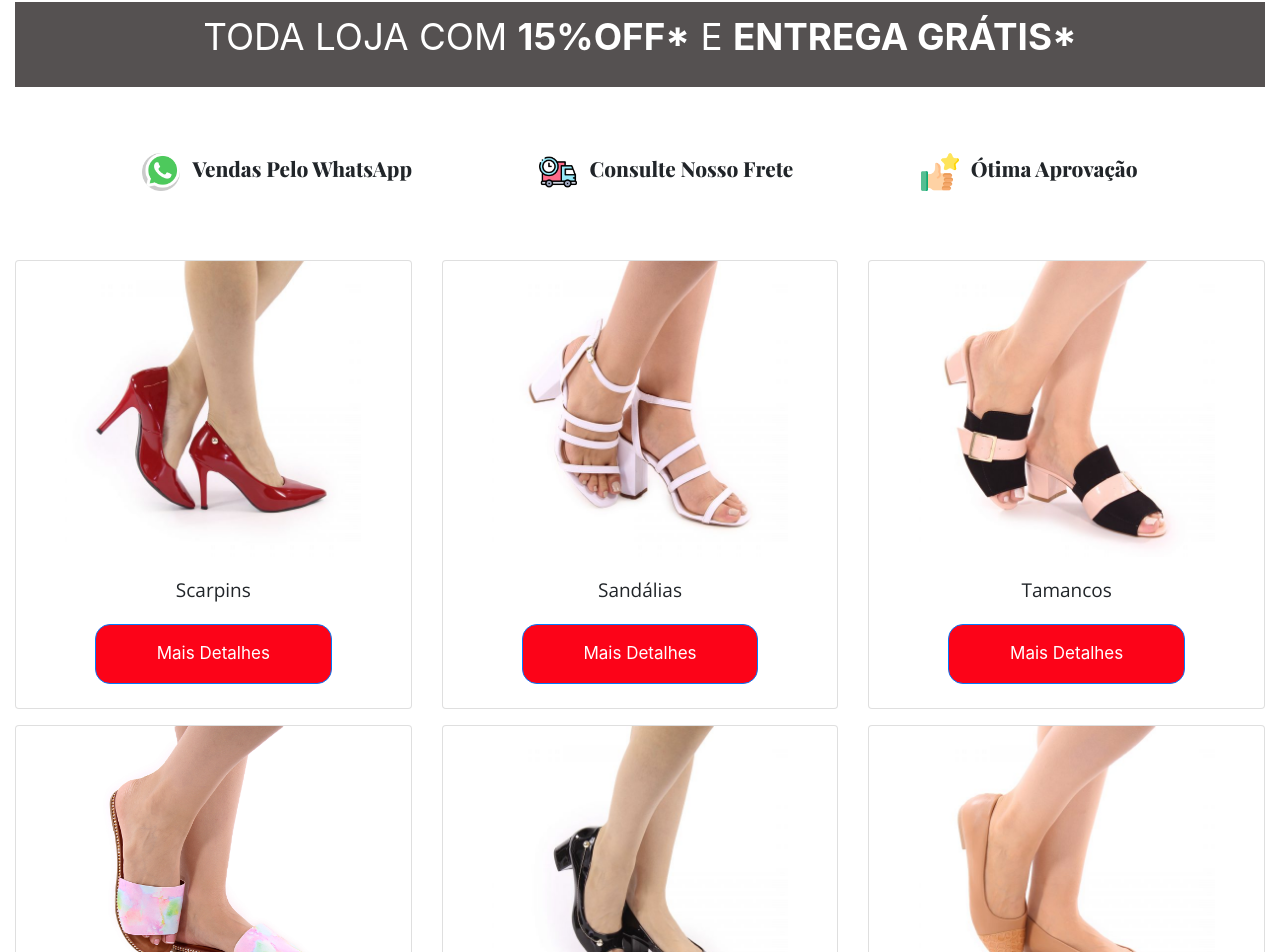
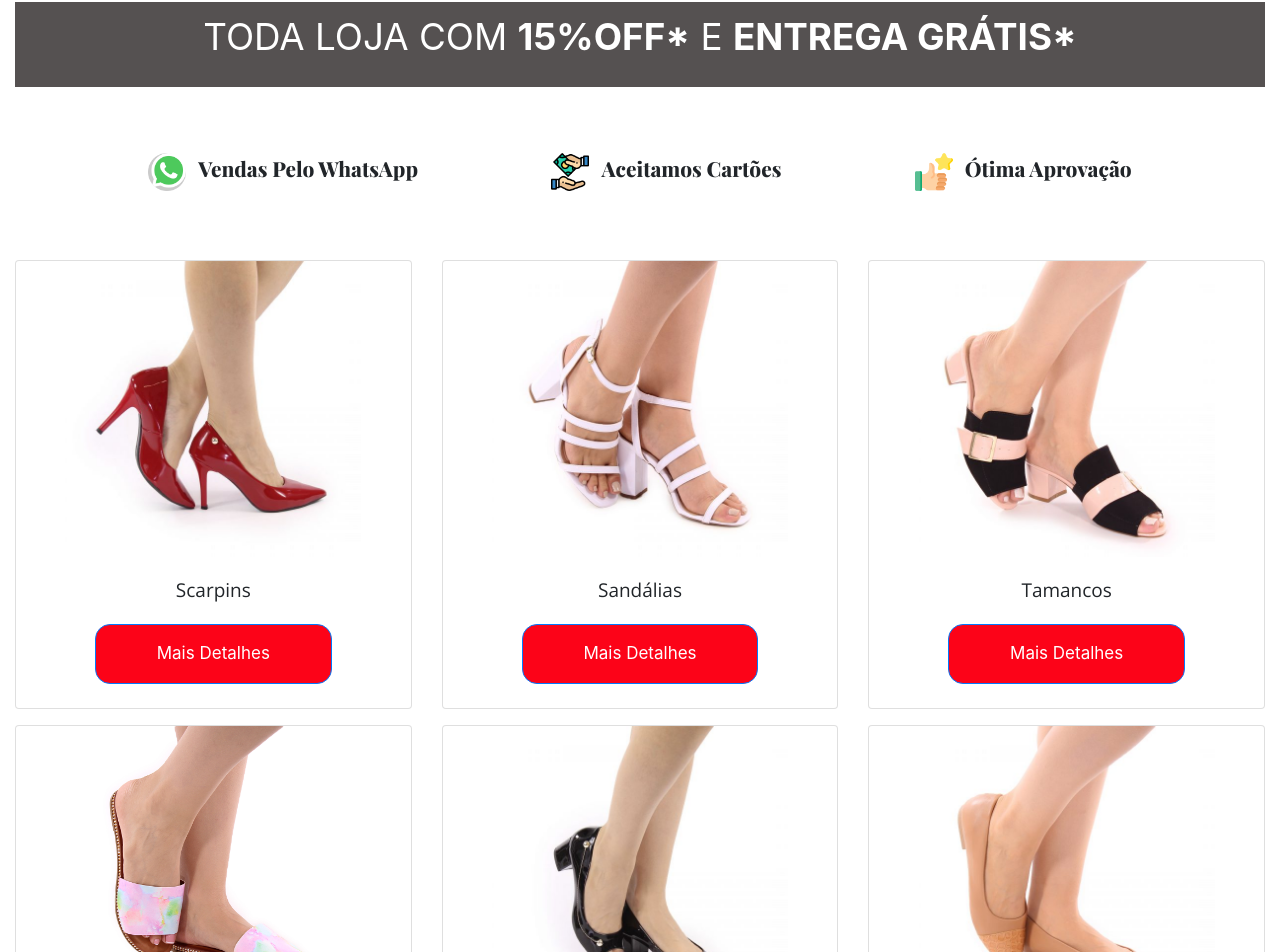
Before and after one commit to jaisonluizaliev/site-catalogo-alievis-calcados, a Next.js app: page / in a window 1280 px wide. Shown: the part 861-1813 px from the top of the page. Built offline with nearby package versions, Linux system fonts and the light colour scheme.

Commit message:
added new icon

```diff
--- a/components/SectionAds/index.js
+++ b/components/SectionAds/index.js
@@ -16,10 +16,10 @@ const SectionAds = () => {
             <p>Vendas Pelo WhatsApp</p>
           </Nav>
           <Nav className="padding-ads">
-            <a href="https://bit.ly/3hcP3s6" target="blank">
-              <Image src="/icons/delivery-icon-section.png" alt="consulta de frete" width={64} height={64} />
+            <a href="/como-funciona" target="blank">
+              <Image src="/icons/forma-de-pagamento.png" alt="formas pagamento" width={64} height={64} />
             </a>
-            <p>Consulte Nosso Frete</p>
+            <p>Aceitamos Cartões</p>
           </Nav>
           <Nav className="padding-ads">
             <div>
```
Also changed, not shown: public/icons/forma-de-pagamento.png (added).
